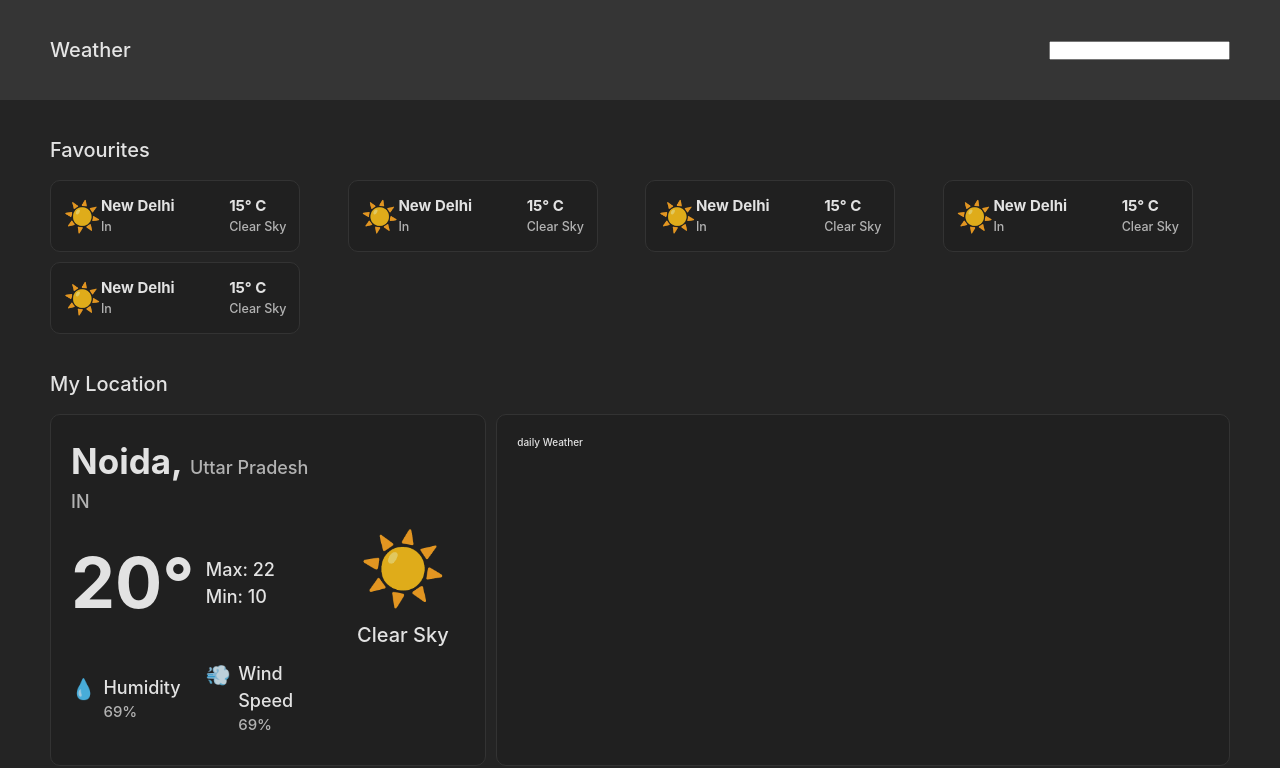
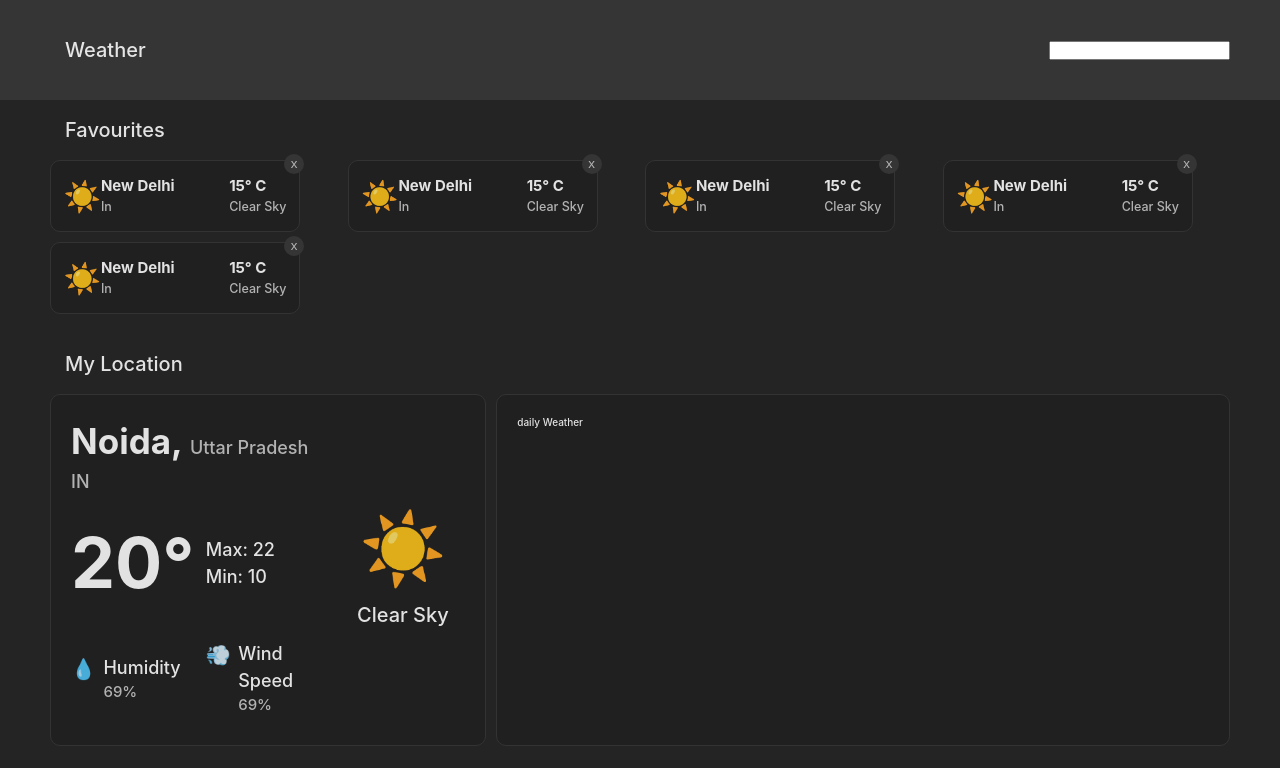
Before and after one commit to joshir16/weatherApp, a React (Vite) app: page / in a window 1280 px wide. Shown: the top 768 px of the page. Built offline with nearby package versions, Linux system fonts and the light colour scheme.

Commit message:
update in ui - added grids

```diff
--- a/src/App.css
+++ b/src/App.css
@@ -18,15 +18,29 @@
   padding: 2rem 5rem;
 }
 
+main {
+  display: grid;
+  grid-template-columns: 1fr;
+
+  gap: 2rem;
+}
+
+section {
+  width: 100%;
+  min-height: auto;
+
+  display: grid;
+  grid-template-columns: 1fr;
+  padding: 0rem 5rem;
+  align-items: start;
+  justify-content: start;
+}
+
 .favourites {
-  width: 100%;
-  min-height: 15rem;
-  display: flex;
-  justify-content: space-around;
-  align-items: start;
-  flex-direction: column;
-
-  padding: 2rem 5rem;
+  & h2 {
+    display: block;
+    cursor: pointer;
+  }
 
   .city_box {
     width: 100%;
@@ -53,6 +67,7 @@
   padding: 1.25rem;
 
   border-radius: 1rem;
+  position: relative;
 
   weater_icon {
     font-size: 1.75rem;
@@ -78,29 +93,49 @@
   .weater_icon {
     font-size: 3rem;
   }
+
+  .closebtn {
+    color: #c8c8c8de;
+    background-color: #353535;
+    border: #333333;
+    position: absolute;
+    top: -0.75rem;
+    right: -0.5rem;
+
+    width: 2rem;
+    height: 2rem;
+    border-radius: 50%;
+    padding: 0.2rem;
+
+    display: flex;
+    justify-content: center;
+    align-items: center;
+
+    z-index: 999;
+
+    &:hover {
+      border: 0.1rem solid #c8c8c8de;
+    }
+  }
 }
 
 /* ----------------------------------------------------- */
 
 .mylocation {
-  width: 100%;
-  min-height: 40rem;
-  display: flex;
-  justify-content: space-around;
-  align-items: start;
-  flex-direction: column;
-
-  padding: 0rem 5rem;
-
   .mylocation_card {
     width: 100%;
     min-height: 35rem;
 
     display: grid;
-    grid-template-columns: repeat(8, minmax(5rem, 1fr));
+
+    grid-template-columns: repeat(8, 1fr);
     gap: 1rem;
     justify-content: center;
     align-content: center;
+
+    @media only screen and (max-width: 50em) {
+      grid-template-columns: repeat(4, 1fr);
+    }
 
     .weather_card {
       width: 100%;
@@ -118,8 +153,13 @@
     }
 
     .mylocation_data {
-      grid-column: 1/ 4;
-      min-width: 30rem;
+      grid-column: span 3;
+
+      @media only screen and (max-width: 50em) {
+        grid-column: span 4;
+        min-width: 100%;
+      }
+
       .mylocation_name {
         width: 100%;
         height: auto;
@@ -215,7 +255,11 @@
 
     .mylocation_weather {
       width: 100%;
-      grid-column: 4/-1;
+      grid-column: span 5;
+
+      @media only screen and (max-width: 50em) {
+        grid-column: span 4;
+      }
     }
   }
 }
--- a/src/App.jsx
+++ b/src/App.jsx
@@ -1,4 +1,3 @@
-import { useState } from "react";
 import "./App.css";
 import { Favourites } from "./Favourites";
 import { NavBar } from "./NavBar";
@@ -10,7 +9,14 @@ function App() {
 
       <main>
         <Favourites />
+        <MyLocation />
+      </main>
+    </>
+  );
+}
 
+function MyLocation() {
+  return (
     <section className="mylocation">
       <h2>My Location</h2>
 
@@ -54,8 +60,6 @@ function App() {
         <div className="mylocation_weather weather_card">daily Weather</div>
       </div>
     </section>
-      </main>
-    </>
   );
 }
 
--- a/src/Favourites.jsx
+++ b/src/Favourites.jsx
@@ -1,7 +1,12 @@
+import { useState } from "react";
+
 export function Favourites() {
+  const [isOpen, setIsOpen] = useState(true);
+
   return (
     <section className="favourites">
-      <h2>Favourites</h2>
+      <h2 onClick={() => setIsOpen(() => !isOpen)}>Favourites</h2>
+      {isOpen && (
         <div className="city_box">
           <CityCard />
           <CityCard />
@@ -9,6 +14,7 @@ export function Favourites() {
           <CityCard />
           <CityCard />
         </div>
+      )}
     </section>
   );
 }
@@ -25,6 +31,8 @@ function CityCard() {
         <p>15&deg; C</p>
         <span>Clear Sky</span>
       </div>
+
+      <button className="closebtn">x</button>
     </div>
   );
 }
--- a/src/index.css
+++ b/src/index.css
@@ -30,6 +30,9 @@ html {
   @media only screen and (max-width: 50em) {
     font-size: 50%;
   }
+  @media only screen and (max-width: 37.5em) {
+    font-size: 37.5%;
+  }
 }
 
 body {
@@ -48,8 +51,7 @@ h1 {
 }
 
 h2 {
-  text-align: center;
   font-size: 2rem;
   font-weight: 500;
-  padding: 1.5rem 0;
+  padding: 1.5rem;
 }
```
Lines whose indentation alone changed are shown as unchanged.
